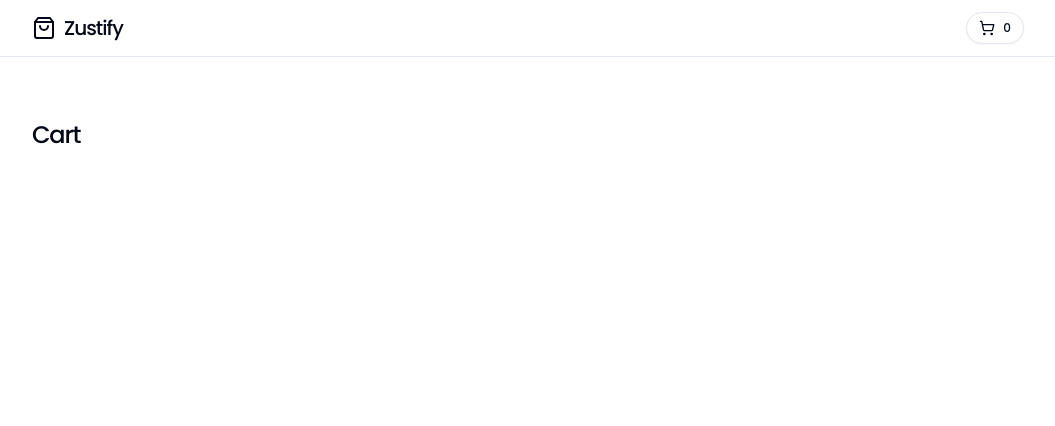
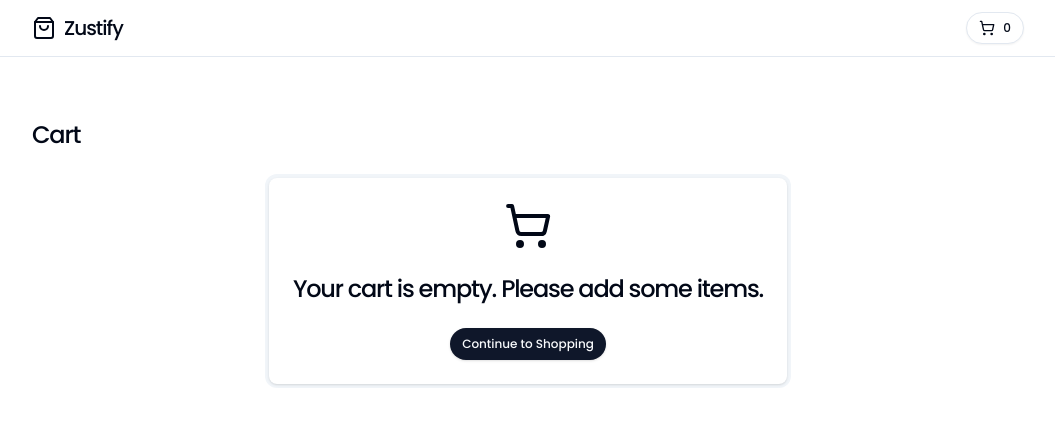
Before and after one commit to robiuzzaman4/zustand-shopping-cart, a Next.js app: page /cart in a window 1280 px wide. Shown: the top 426 px of the page, without its empty margins (112-1167 px from the left). Built offline with nearby package versions, Linux system fonts and the light colour scheme.

Commit message:
feat: empty cart card design done

```diff
--- a/src/components/cart-items.tsx
+++ b/src/components/cart-items.tsx
@@ -4,13 +4,15 @@ import { useCartStore } from "@/store/cart-store";
 import Image from "next/image";
 import React from "react";
 import { Button } from "./ui/button";
-import { Trash } from "lucide-react";
+import { ShoppingCart, Trash } from "lucide-react";
+import Link from "next/link";
 
 const CartItems = () => {
   const { cartItems, deleteFromCart } = useCartStore((state) => state);
   return (
     <div className="w-full grid gap-6">
-      {cartItems?.map((item) => (
+      {cartItems && cartItems?.length > 0 ? (
+        cartItems?.map((item) => (
           <div key={item?.id} className="w-full bg-secondary p-1 rounded-xl">
             <div className="h-full w-full p-6 rounded-lg bg-background space-y-6 shadow relative">
               <div className="flex flex-col sm:flex-row gap-4">
@@ -44,7 +46,20 @@ const CartItems = () => {
               </Button>
             </div>
           </div>
-      ))}
+        ))
+      ) : (
+        <div className="w-fit mx-auto h-auto bg-secondary p-1 rounded-xl">
+          <div className="w-full mx-auto flex flex-col items-center gap-6 bg-background p-6 shadow rounded-lg">
+            <ShoppingCart size={48} />
+            <h1 className="text-2xl font-medium tracking-tighter md:leading-tight">
+              Your cart is empty. Please add some items.
+            </h1>
+            <Button asChild size="sm" className="rounded-full">
+              <Link href="/">Continue to Shopping</Link>
+            </Button>
+          </div>
+        </div>
+      )}
     </div>
   );
 };
```
Lines whose indentation alone changed are shown as unchanged.
